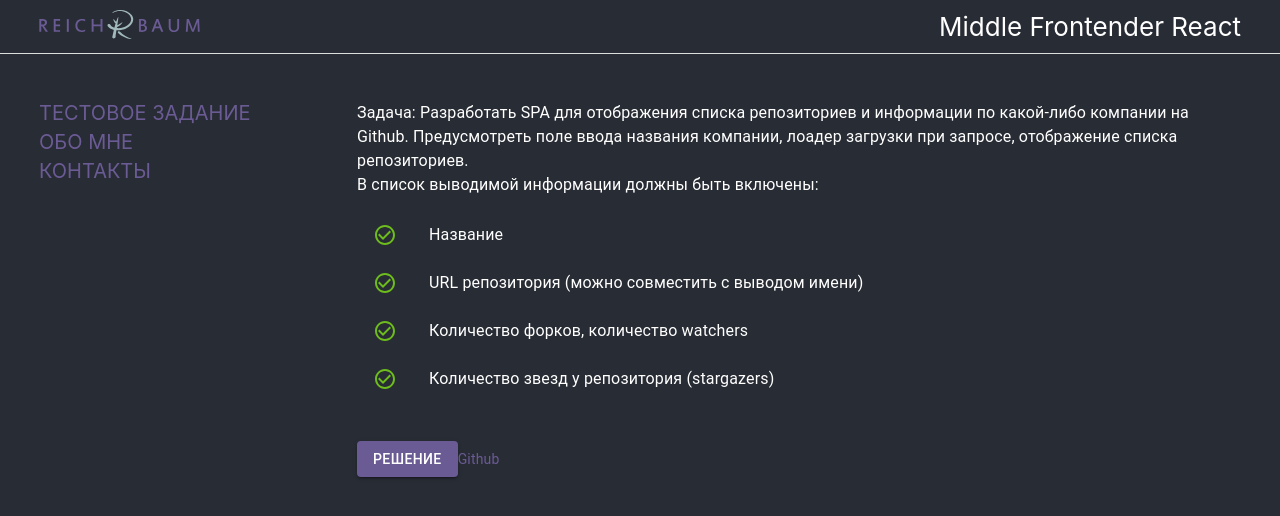
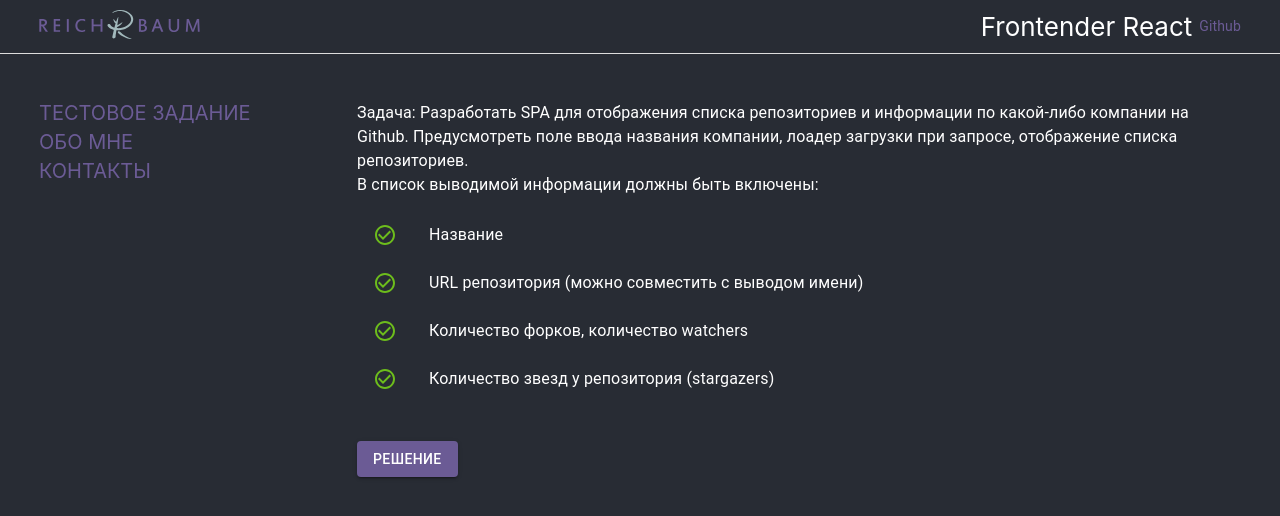
Before and after one commit to Reichbaum/testjob, a React (Create React App) app: page /#/ in a window 1280 px wide. Shown: the top 516 px of the page. Built offline with nearby package versions, Linux system fonts and the light colour scheme.

Commit message:
Add the basename to HashRouter

```diff
--- a/package.json
+++ b/package.json
@@ -2,7 +2,7 @@
   "name": "testjob",
   "version": "0.1.0",
   "private": true,
-  "homepage": "http://Reichbaum.github.io/testjob",
+  "homepage": "http://Reichbaum.github.io/testjob/",
   "dependencies": {
     "@material-ui/core": "^4.11.0",
     "@material-ui/icons": "^4.9.1",
--- a/src/App.tsx
+++ b/src/App.tsx
@@ -44,7 +44,7 @@ function AppContainer() {
 
 const App = () => {
   return <React.StrictMode>
-    <HashRouter basename='/'>
+    <HashRouter basename={process.env.PUBLIC_URL}>
     <Provider store={store}>
       <ThemeProvider theme={theme}>
       <AppContainer/>
--- a/src/components/Frontpage/Frontpage.tsx
+++ b/src/components/Frontpage/Frontpage.tsx
@@ -1,11 +1,11 @@
 import React, {FC} from 'react'
-import {Button, Link, List, ListItem, ListItemIcon, ListItemText, Typography} from '@material-ui/core'
+import {Button, List, ListItem, ListItemIcon, ListItemText, Typography} from '@material-ui/core'
 import CheckCircleOutlineIcon from '@material-ui/icons/CheckCircleOutline'
 import css from './Frontpage.module.css'
 
 const Frontpage = () => {
   return <div>
-    <Typography variant="body1" gutterBottom>
+   <Typography variant="body1" gutterBottom>
      Задача: Разработать SPA для отображения списка репозиториев и информации по какой-либо компании
       на Github. Предусмотреть поле ввода названия компании, лоадер загрузки при запросе, отображение списка
       репозиториев.<br/>
@@ -21,7 +21,7 @@ const Frontpage = () => {
     <Button variant="contained" color="primary" href="/test">
       Решение
     </Button>
-    <Link variant='body2' href='https://github.com/Reichbaum/testjob'>Github</Link>
+
 
   </div>
 
--- a/src/components/Header/Header.module.css
+++ b/src/components/Header/Header.module.css
@@ -15,6 +15,8 @@
     font-size: calc(10px + 2vmin);
     color: white;
     margin-bottom: 0;
+    margin-left: auto;
+    margin-right: 7px;
 }
 
 .logo {
--- a/src/components/Header/Header.tsx
+++ b/src/components/Header/Header.tsx
@@ -1,13 +1,14 @@
 import React from 'react'
 import logo from '../../assets/img/reichbaum-logo.svg'
 import css from './Header.module.css'
-import {Container} from '@material-ui/core'
+import {Container, Link} from '@material-ui/core'
 
 const Header = () => {
   return <header className={css.header}>
     <Container>
       <a className={css.logo} href='/'><img src={logo} alt='Reichbaum'/></a>
-    <p className={css.title}>Middle Frontender React</p>
+    <p className={css.title}>Frontender React</p> <Link variant='body2' href='https://github.com/Reichbaum/testjob'>Github</Link>
+
     </Container>
   </header>
 }
```
